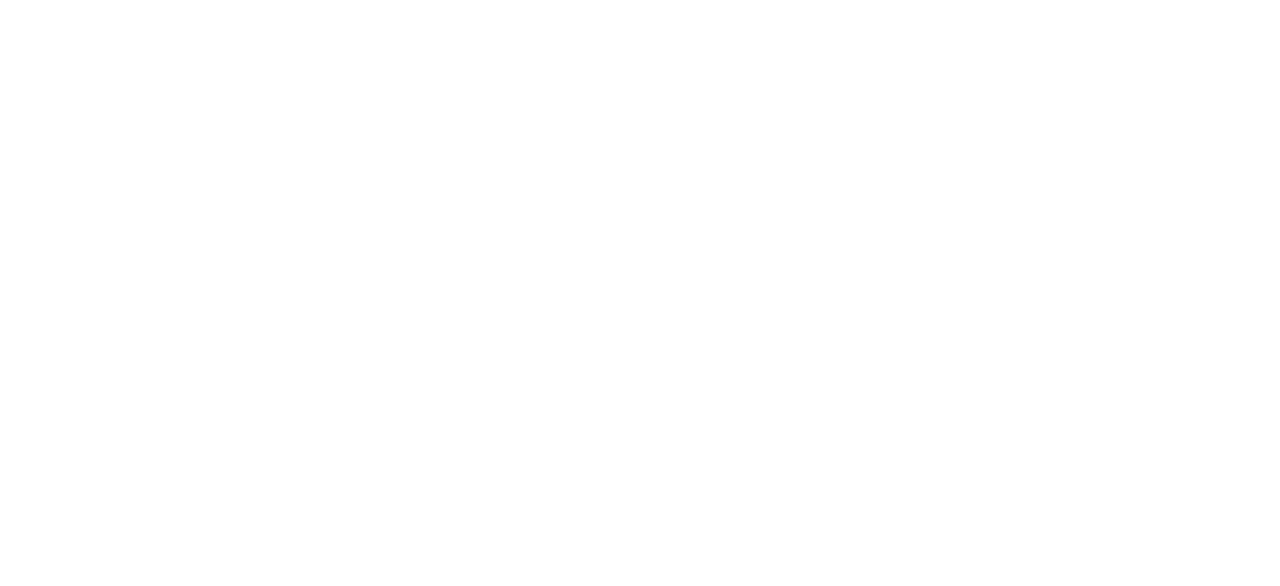
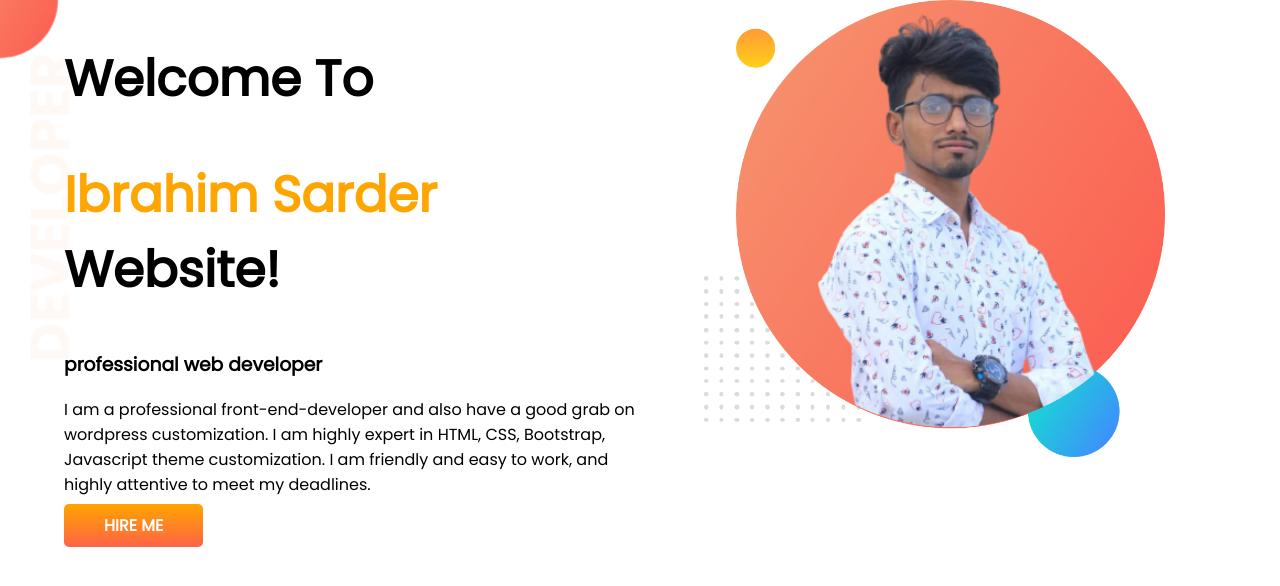
Before and after one commit to ibrahimsarder96/developer-protfolio, a plain HTML site: page index.html in a window 1280 px wide. Drawn offline with Linux system fonts and the light colour scheme.

Commit message:
top added

```diff
--- a/index.html
+++ b/index.html
@@ -5,9 +5,27 @@
   <meta http-equiv="X-UA-Compatible" content="IE=edge">
   <meta name="viewport" content="width=device-width, initial-scale=1.0">
   <title>Ibrahim Protfolio</title>
+  <!------------------google-font---------------->
+  <link rel="preconnect" href="https://fonts.googleapis.com">
+  <link rel="preconnect" href="https://fonts.gstatic.com" crossorigin>
+  <link href="https://fonts.googleapis.com/css2?family=Poppins&display=swap" rel="stylesheet">
+  <!------------Style.CSS----------->
   <link rel="stylesheet" href="style.css">
+
 </head>
 <body>
-
+  <!--------header-part--------------->
+ <section class="top-banner">
+   <div class="half-width">
+  <h1>Welcome To</h1>
+  <h1><span class="orange-color">Ibrahim Sarder</span> Website!</h1>
+  <h3>professional web developer</h3>
+  <p>I am a professional front-end-developer and also have a good grab on wordpress customization. I am highly expert in HTML, CSS, Bootstrap, Javascript theme customization. I am friendly and easy to work, and highly attentive to meet my deadlines.</p>
+  <a class="link-button" target="-blank" href="https://www.linkedin.com/in/ibrahim-sarder">HIRE ME</a>
+ </div>
+  <div class="half-width">
+    <img src="images/photo-1.png">
+  </div>
+</section>
 </body>
 </html>
--- a/style.css
+++ b/style.css
@@ -0,0 +1,32 @@
+body{
+  font-family: 'Poppins', sans-serif;
+  margin:0;
+}
+h1{
+  font-size:50px;
+}
+.orange-color{
+  color:orange;
+}
+section{
+  display:flex;
+}
+.half-width{
+  width:50%;
+  padding-left:5%;
+}
+.half-width img{
+  width:80%;
+}
+.link-button{
+  text-decoration:none;
+  background-image:linear-gradient(orange, tomato);
+  padding: 10px 40px;
+  color:white;
+  font-weight:700;
+  border-radius: 5px;
+}
+.top-banner{
+  background-image:url(images/top-banner.png);
+  background-repeat:no-repeat;
+}
```
Also changed, not shown: images/dream-bg.png (added), images/exp-bg.png (added), images/jhankar.png (added), images/jhankar2.png (added), images/my-bg2.png (added), images/photo 2.png (added), images/photo-1.png (added), images/photo.png (added), images/top-banner.png (added).
